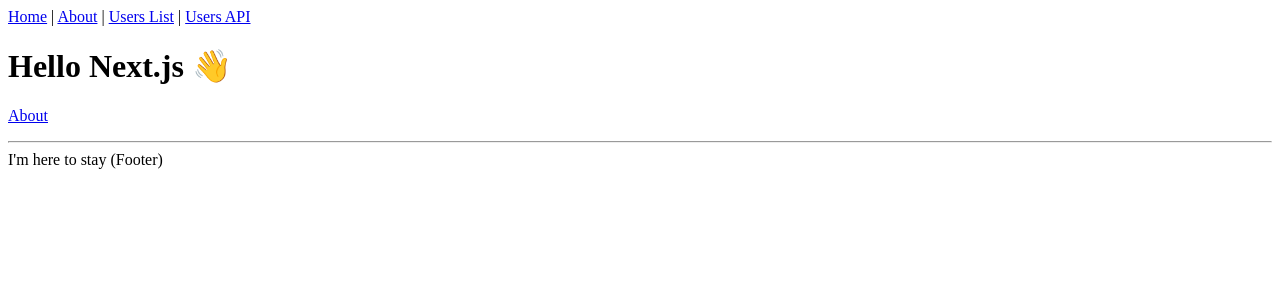
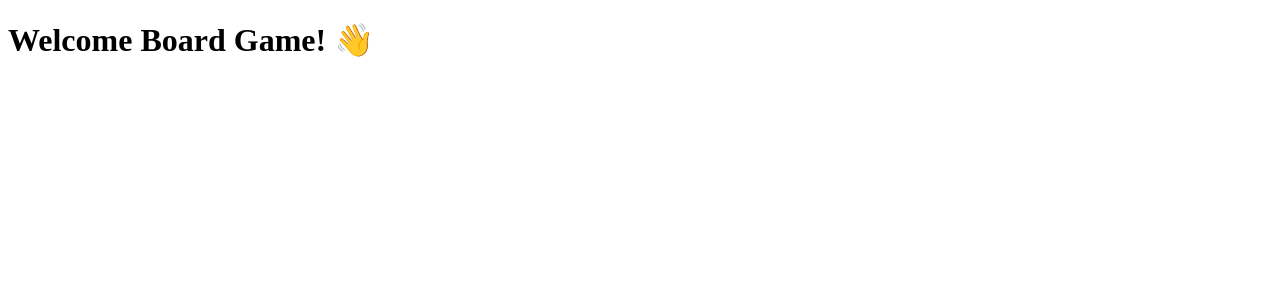
Before and after one commit to Ryoto-kubo/board-game, a Next.js app: page / in a window 1280 px wide. Shown: the top 300 px of the page. Built offline with nearby package versions, Linux system fonts and the light colour scheme.

Commit message:
Create common head

```diff
--- a/src/components/Layout.tsx
+++ /dev/null
@@ -1,41 +0,0 @@
-import React, { ReactNode } from 'react'
-import Link from 'next/link'
-import Head from 'next/head'
-
-type Props = {
-  children?: ReactNode
-  title?: string
-}
-
-const Layout = ({ children, title = 'This is the default title' }: Props) => (
-  <div>
-    <Head>
-      <title>{title}</title>
-      <meta charSet="utf-8" />
-      <meta name="viewport" content="initial-scale=1.0, width=device-width" />
-    </Head>
-    <header>
-      <nav>
-        <Link href="/">
-          <a>Home</a>
-        </Link>{' '}
-        |{' '}
-        <Link href="/about">
-          <a>About</a>
-        </Link>{' '}
-        |{' '}
-        <Link href="/users">
-          <a>Users List</a>
-        </Link>{' '}
-        | <a href="/api/users">Users API</a>
-      </nav>
-    </header>
-    {children}
-    <footer>
-      <hr />
-      <span>I'm here to stay (Footer)</span>
-    </footer>
-  </div>
-)
-
-export default Layout
--- /dev/null
+++ b/src/components/common/head/index.tsx
@@ -0,0 +1,15 @@
+import Head from "next/head";
+
+type Props = {
+  title: string;
+};
+
+export const TheHead = ({ title }: Props) => {
+  return (
+    <Head>
+      <title>{title}</title>
+      <meta charSet="utf-8" />
+      <meta name="viewport" content="initial-scale=1.0, width=device-width" />
+    </Head>
+  );
+};
--- /dev/null
+++ b/src/layouts/stadard/index.tsx
@@ -0,0 +1,15 @@
+import { TheHead } from "@/components/common/head";
+import React, { ReactNode } from "react";
+
+type Props = {
+  children?: ReactNode;
+  title: string;
+};
+const Layout = ({ children, title = "This is the default title" }: Props) => (
+  <div>
+    <TheHead title={title} />
+    <main>{children}</main>
+  </div>
+);
+
+export default Layout;
--- a/src/pages/index.tsx
+++ b/src/pages/index.tsx
@@ -1,14 +1,8 @@
-import Layout from "@/components/Layout";
-import Link from "next/link";
+import Layout from "@/layouts/stadard";
 
 const IndexPage = () => (
-  <Layout title="Home | Next.js + TypeScript Example">
-    <h1>Hello Next.js 👋</h1>
-    <p>
-      <Link href="/about">
-        <a>About</a>
-      </Link>
-    </p>
+  <Layout title="board-game | Next.js + TypeScript">
+    <h1>Welcome Board Game! 👋</h1>
   </Layout>
 );
 
```
